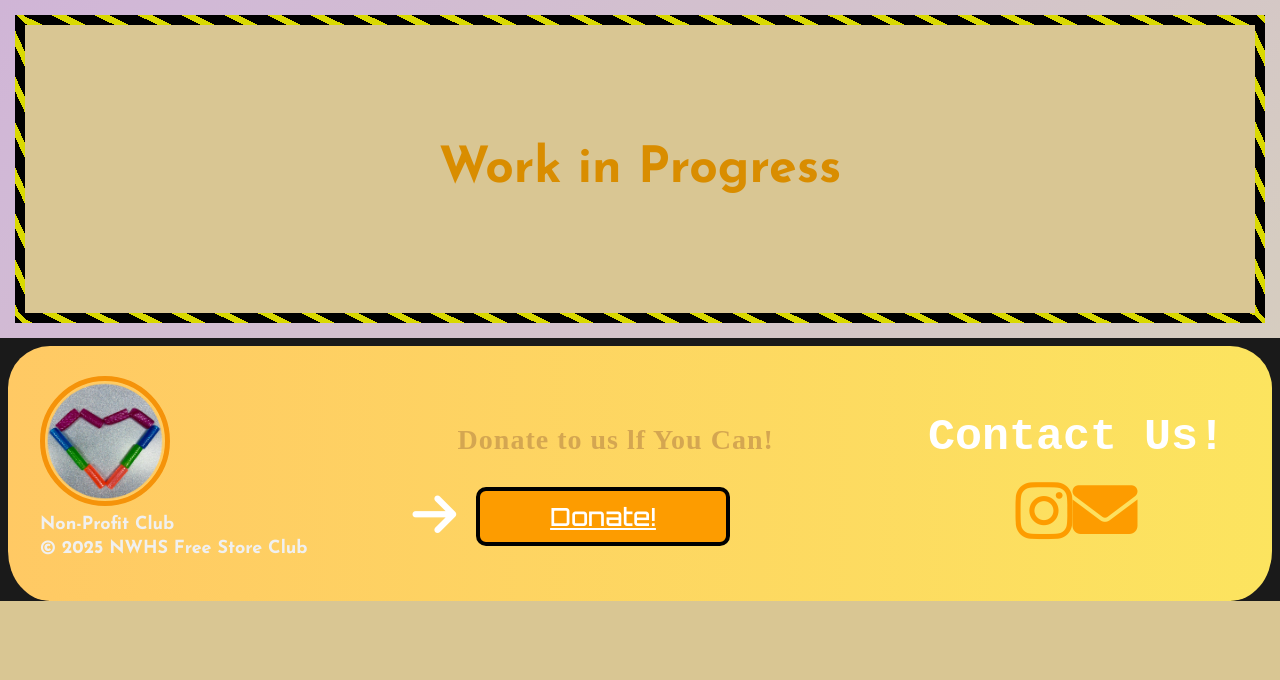
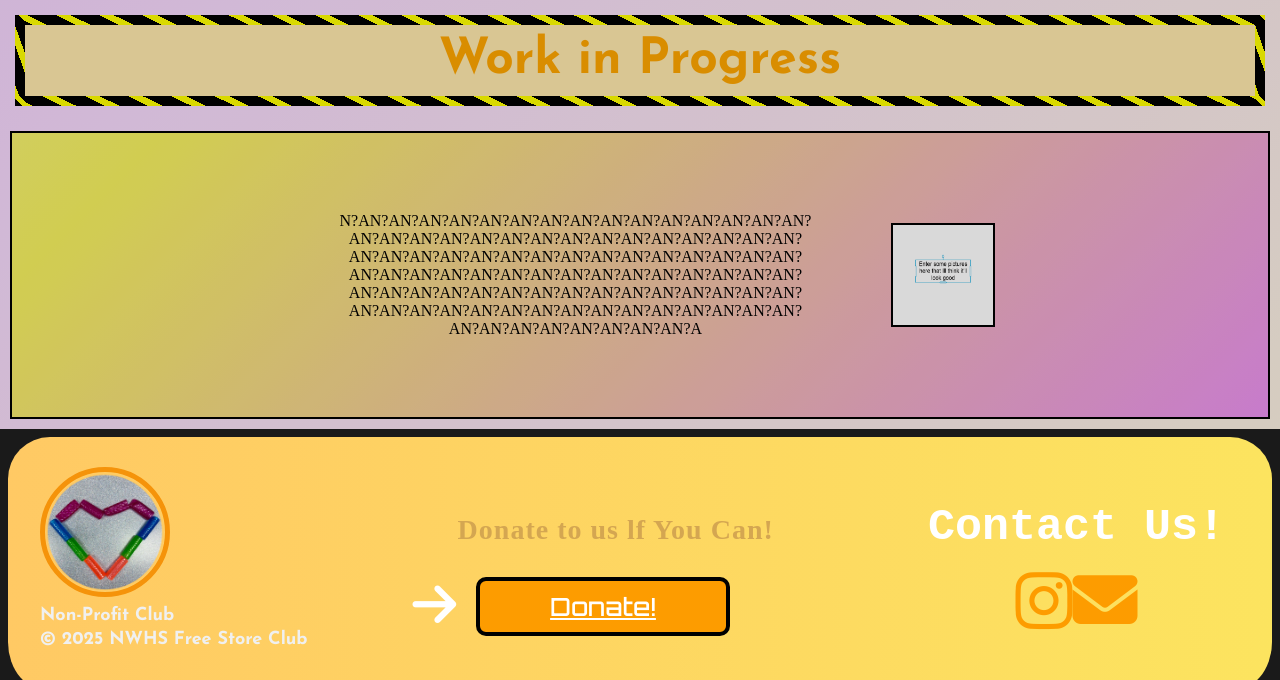
Before and after one commit to noobifyLol/Free-264-Project, a PHP site: page /About.html in a window 1280 px wide. Shown: the part 199-879 px from the top of the page. Before the commit the page ends 800 px from the top, so only its background shows below. Run offline with PHP 8.4, Linux system fonts and the light colour scheme; some libraries are stand-ins or nearby versions.

Commit message:
remaster day 2.1v

```diff
--- a/About.html
+++ b/About.html
@@ -49,6 +49,10 @@
 
     <div class = progress>
       <h> Work in Progress</h>
+    </div>
+    <div class= "otherBody">
+      <p> N?AN?AN?AN?AN?AN?AN?AN?AN?AN?AN?AN?AN?AN?AN?AN?AN?AN?AN?AN?AN?AN?AN?AN?AN?AN?AN?AN?AN?AN?AN?AN?AN?AN?AN?AN?AN?AN?AN?AN?AN?AN?AN?AN?AN?AN?AN?AN?AN?AN?AN?AN?AN?AN?AN?AN?AN?AN?AN?AN?AN?AN?AN?AN?AN?AN?AN?AN?AN?AN?AN?AN?AN?AN?AN?AN?AN?AN?AN?AN?AN?AN?AN?AN?AN?AN?AN?AN?AN?AN?AN?AN?AN?AN?AN?AN?AN?AN?AN?A</p>
+      <img src = pictures/pro.png height="100px" width = " 100px">
     </div>
 
 <footer class="footer">
--- a/Contact.html
+++ b/Contact.html
@@ -51,7 +51,10 @@
     <div class = progress>
       <h> Work in Progress</h>
     </div>
-
+    <div class= "otherBody">
+      <p> N?AN?AN?AN?AN?AN?AN?AN?AN?AN?AN?AN?AN?AN?AN?AN?AN?AN?AN?AN?AN?AN?AN?AN?AN?AN?AN?AN?AN?AN?AN?AN?AN?AN?AN?AN?AN?AN?AN?AN?AN?AN?AN?AN?AN?AN?AN?AN?AN?AN?AN?AN?AN?AN?AN?AN?AN?AN?AN?AN?AN?AN?AN?AN?AN?AN?AN?AN?AN?AN?AN?AN?AN?AN?AN?AN?AN?AN?AN?AN?AN?AN?AN?AN?AN?AN?AN?AN?AN?AN?AN?AN?AN?AN?AN?AN?AN?AN?AN?A</p>
+      <img src = pictures/pro.png height="100px" width = " 100px">
+    </div>
 
 <footer class="footer">
   <div class="footer-container">
--- a/wes.css
+++ b/wes.css
@@ -356,6 +356,7 @@ content: "";
   border-radius: 50%;
   border: 5px solid #f5930a;
   object-fit: cover;
+  z-index: 100;
 }
 
 .footer-logo p {
@@ -703,6 +704,40 @@ content: "";
   z-index: 10;
   font-size: 500;
 }
+.otherBody{
+  display : flex;
+  flex-direction: row;
+  justify-content: center;
+  text-align: center;
+  flex : 1;
+  margin : 10px;
+  border : 2px solid black;
+  align-items: center;
+  background-image:
+    linear-gradient(
+      135deg,
+      rgb(248, 251, 238) 0%,
+      rgb(246, 241, 95) 50%,
+      rgb(233, 134, 255) 100%
+    ),
+    linear-gradient(135deg, rgba(255,255,255,0.1) 25%, transparent 25%),
+    linear-gradient(225deg, rgba(255,255,255,0.1) 25%, transparent 25%),
+    linear-gradient(45deg, rgba(255,255,255,0.1) 25%, transparent 25%),
+    linear-gradient(315deg, rgba(255,255,255,0.1) 25%, transparent 25%);
+
+  background-size: 200% 200%, 40px 40px, 40px 40px, 40px 40px, 40px 40px;
+  background-position: 0% 50%, 0 0, 0 0, 0 0, 0 0;
+  animation: gradientMove 15s ease infinite;
+}
+.otherBody p{
+  max-width : 60ch;
+  font-family : "Mynerve", cursive;
+  padding : 5%;
+}
+.otherBody img{
+  border : 2px solid black;
+  margin : 1%;
+}
 @keyframes float {
   0%, 100% { transform: translateY(0); }
   50% { transform: translateY(-10px); }
```
